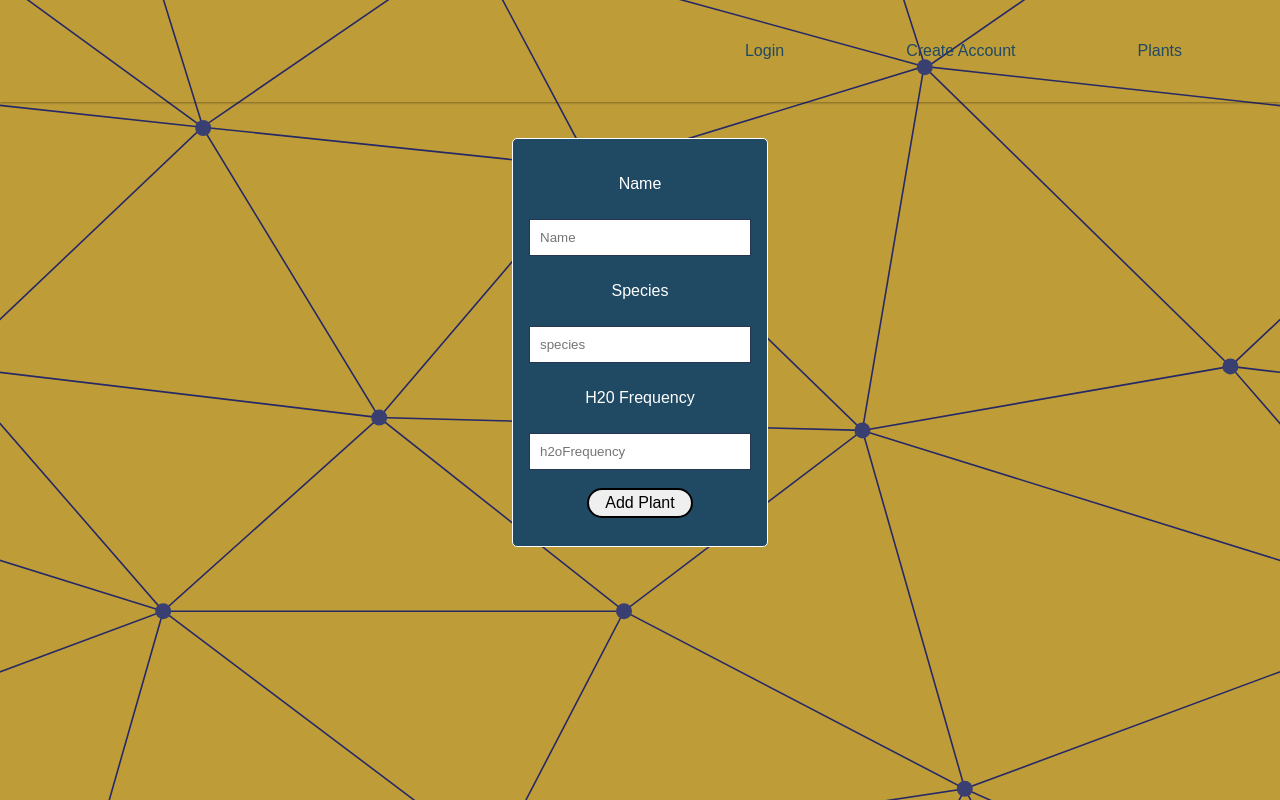
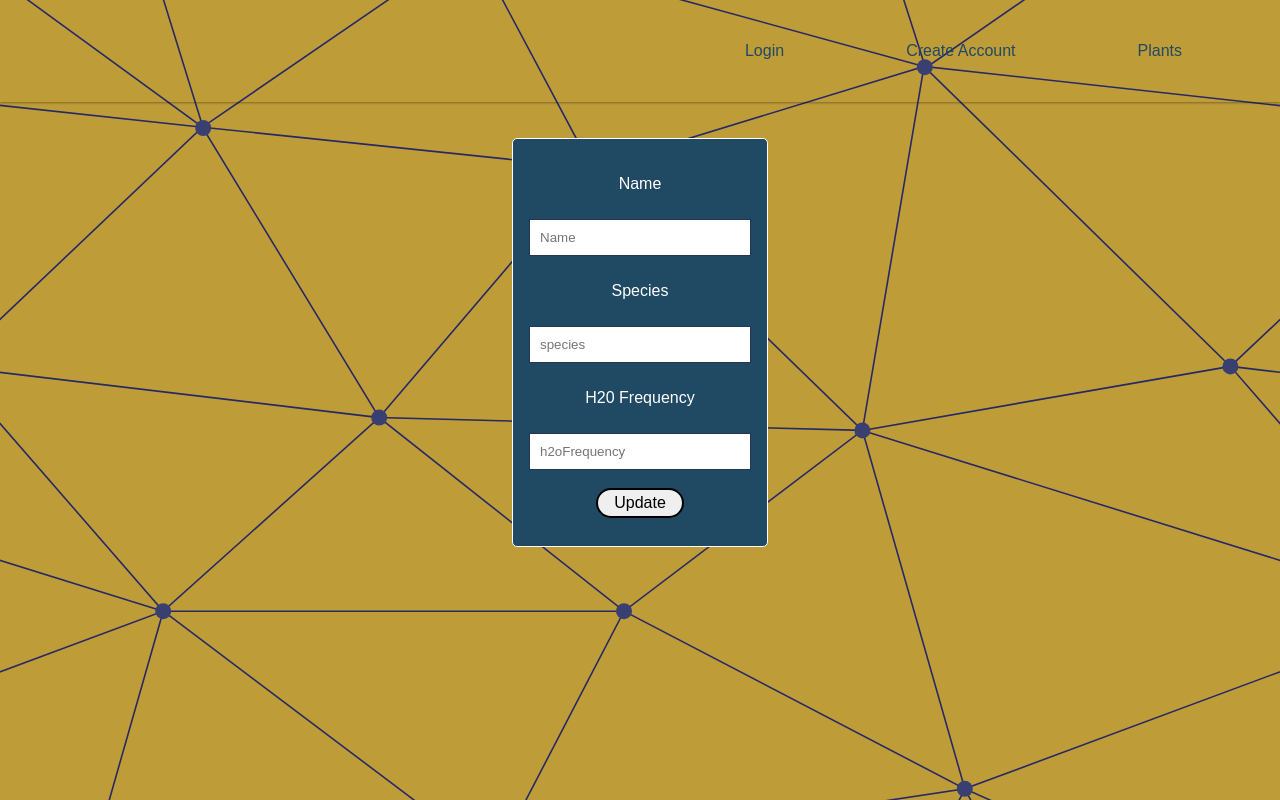
Before and after one commit to Water-my-plant1/front-end, a React (Create React App) app in the folder my-app/: page /Edit/1 in a window 1280 px wide. Built offline with nearby package versions, Linux system fonts and the light colour scheme; no server answers.

Commit message:
Button change

```diff
--- a/my-app/src/components/EditPlant.js
+++ b/my-app/src/components/EditPlant.js
@@ -71,7 +71,7 @@
           value={plant.h2oFrequency}
           onChange={handleChange}
         />
-        <Button>Add Plant</Button>
+        <Button>Update</Button>
       </form>
     </div>
   )
```
Also changed, not shown: 1 other file (tests, documents, lock files or other folders).
